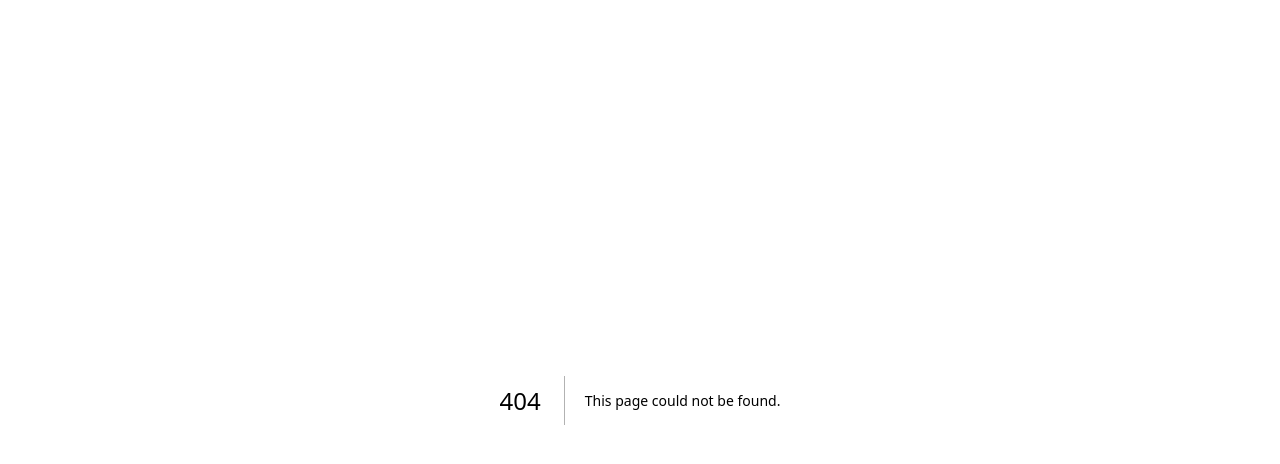
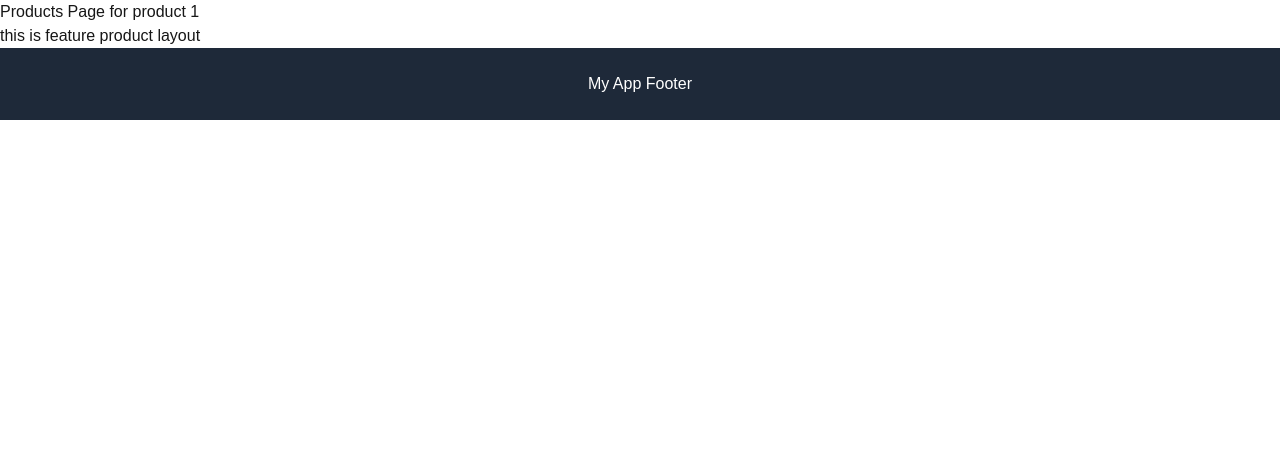
Before and after one commit to manojsharma248/nextjs-15, a Next.js app: page /products/1 in a window 1280 px wide. Before the commit this address had no page. Shown: the top 464 px of the page. Built offline with nearby package versions, Linux system fonts and the light colour scheme.

Commit message:
Add initial layout and pages for authentication and product features

```diff
--- /dev/null
+++ b/app/(auth)/forget-password/page.jsx
@@ -0,0 +1,3 @@
+export default function ForgetPassword() {
+  return <div>Forget Password Page</div>;
+}
--- /dev/null
+++ b/app/(auth)/layout.js
@@ -0,0 +1,12 @@
+export default function RootLayout({ children }) {
+  return (
+    <html lang="en">
+      <body className={`antialiased`}>{children}</body>
+      <footer className="bg-gray-800 text-white py-6 px-4 mt-auto">
+        <div className="max-w-7xl mx-auto text-center">
+          <p>My App Footer</p>
+        </div>
+      </footer>
+    </html>
+  );
+}
--- /dev/null
+++ b/app/(auth)/login/page.jsx
@@ -0,0 +1,3 @@
+export default function Login() {
+  return <div>Login Page</div>;
+}
--- /dev/null
+++ b/app/(auth)/products/[productId]/layout.jsx
@@ -0,0 +1,3 @@
+export default function FeatureProduct({ children }) {
+  return <>{children} this is feature product layout</>;
+}
--- /dev/null
+++ b/app/(auth)/products/[productId]/page.jsx
@@ -0,0 +1,11 @@
+export default async function Product({ params }) {
+  const { productId } = await params;
+  return <div>Products Page for product {productId}</div>;
+}
+export async function generateMetadata({ params }) {
+  const { productId } = await params;
+  return {
+    title: `Product ${productId} Details`,
+    description: `Details about product ${productId}`,
+  };
+}
--- /dev/null
+++ b/app/(auth)/products/page.jsx
@@ -0,0 +1,3 @@
+export default function Products() {
+  return <div>Products Page</div>;
+}
--- /dev/null
+++ b/app/_lib/page.jsx
@@ -0,0 +1,3 @@
+export default function Lib() {
+    return <div>Lib Page</div>;
+}
--- /dev/null
+++ b/app/about/page.js
@@ -0,0 +1,12 @@
+export const metadata = {
+  title: "About us Page title",
+  description: "About us page description",
+};
+export default function About() {
+  return (
+    <div className="flex min-h-screen items-center justify-center bg-zinc-50 font-sans dark:bg-black">
+      {" "}
+      This is about page
+    </div>
+  );
+}
--- /dev/null
+++ b/app/docs/[[...slug]]/page.jsx
@@ -0,0 +1,14 @@
+export default async function Doc({ params }) {
+  const { slug } = await params;
+  console.log("Slug params:", slug);
+  if (slug?.length === 2) {
+    return (
+      <h1>
+        Viewing docs for feature {slug[0]} and concept {slug[1]}
+      </h1>
+    );
+  } else if (slug?.length === 1) {
+    return <h1>Viewing docs for feature {slug[0]}</h1>;
+  }
+  return <h1>Docs home page</h1>;
+}
--- a/app/layout.js
+++ b/app/layout.js
@@ -1,29 +1,14 @@
-import { Geist, Geist_Mono } from "next/font/google";
 import "./globals.css";
 
-const geistSans = Geist({
-  variable: "--font-geist-sans",
-  subsets: ["latin"],
-});
-
-const geistMono = Geist_Mono({
-  variable: "--font-geist-mono",
-  subsets: ["latin"],
-});
-
 export const metadata = {
-  title: "Create Next App",
-  description: "Generated by create next app",
+  title: "Next.js 15 Demo",
+  description: "Next.js 15 application",
 };
 
 export default function RootLayout({ children }) {
   return (
     <html lang="en">
-      <body
-        className={`${geistSans.variable} ${geistMono.variable} antialiased`}
-      >
-        {children}
-      </body>
+      <body>{children}</body>
     </html>
   );
 }
```
Also changed, not shown: 1 other file (tests, documents, lock files or other folders).
